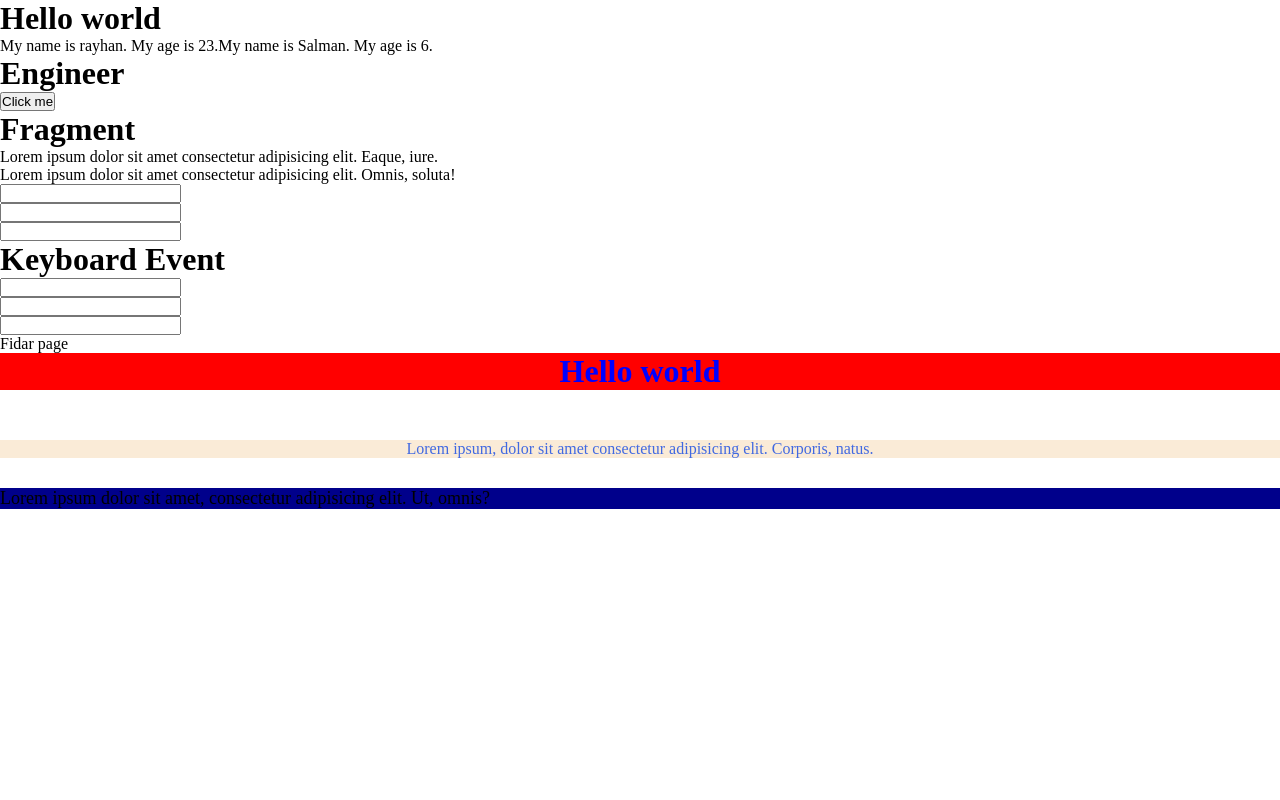
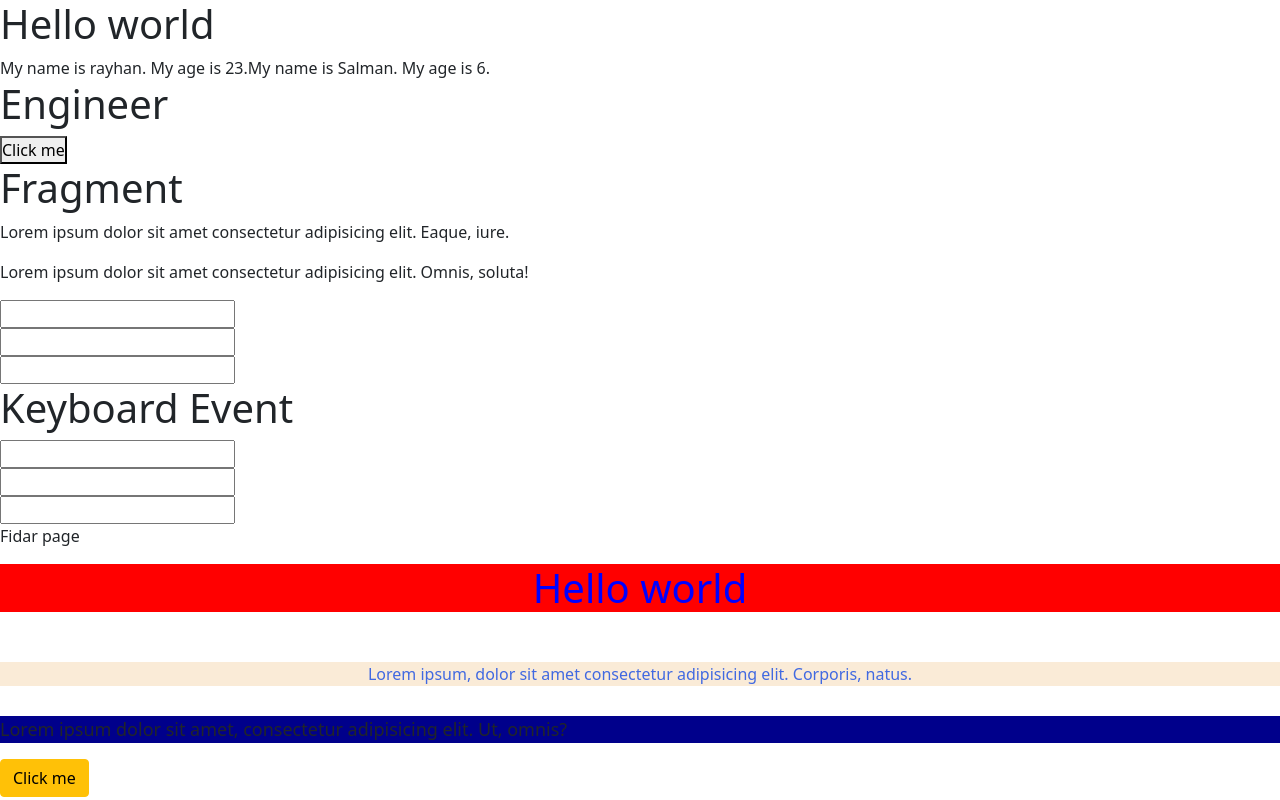
Before and after one commit to SayedUddinRayhan/React-Learning, a React (Create React App) app in the folder 01/first_app/: page / in a window 1280 px wide. Built offline with nearby package versions, Linux system fonts and the light colour scheme.

Commit message:
Learned react bootstrap

```diff
--- a/01/first_app/public/index.html
+++ b/01/first_app/public/index.html
@@ -1,43 +1,30 @@
 <!DOCTYPE html>
 <html lang="en">
+
 <head>
   <meta charset="utf-8" />
   <link rel="icon" href="%PUBLIC_URL%/favicon.ico" />
   <meta name="viewport" content="width=device-width, initial-scale=1" />
   <meta name="theme-color" content="#000000" />
-    <meta
-      name="description"
-      content="Web site created using create-react-app"
-    />
+  <meta name="description" content="Web site created using create-react-app" />
   <link rel="apple-touch-icon" href="%PUBLIC_URL%/logo192.png" />
-    <!--
-      manifest.json provides metadata used when your web app is installed on a
-      user's mobile device or desktop. See https://developers.google.com/web/fundamentals/web-app-manifest/
-    -->
+
   <link rel="manifest" href="%PUBLIC_URL%/manifest.json" />
-    <!--
-      Notice the use of %PUBLIC_URL% in the tags above.
-      It will be replaced with the URL of the `public` folder during the build.
-      Only files inside the `public` folder can be referenced from the HTML.
+  <link href="https://cdn.jsdelivr.net/npm/bootstrap@5.0.2/dist/css/bootstrap.min.css" rel="stylesheet"
+    integrity="sha384-EVSTQN3/azprG1Anm3QDgpJLIm9Nao0Yz1ztcQTwFspd3yD65VohhpuuCOmLASjC" crossorigin="anonymous">
 
-      Unlike "/favicon.ico" or "favicon.ico", "%PUBLIC_URL%/favicon.ico" will
-      work correctly both with client-side routing and a non-root public URL.
-      Learn how to configure a non-root public URL by running `npm run build`.
-    -->
+
   <title>React App</title>
 </head>
+
 <body>
   <noscript>You need to enable JavaScript to run this app.</noscript>
   <div id="root"></div>
-    <!--
-      This HTML file is a template.
-      If you open it directly in the browser, you will see an empty page.
 
-      You can add webfonts, meta tags, or analytics to this file.
-      The build step will place the bundled scripts into the <body> tag.
 
-      To begin the development, run `npm start` or `yarn start`.
-      To create a production bundle, use `npm run build` or `yarn build`.
-    -->
+  <script src="https://cdn.jsdelivr.net/npm/bootstrap@5.0.2/dist/js/bootstrap.bundle.min.js"
+    integrity="sha384-MrcW6ZMFYlzcLA8Nl+NtUVF0sA7MsXsP1UyJoMp4YLEuNSfAP+JcXn/tWtIaxVXM"
+    crossorigin="anonymous"></script>
 </body>
+
 </html>
--- a/01/first_app/src/App.js
+++ b/01/first_app/src/App.js
@@ -11,6 +11,7 @@
 import Fidar from './Pages/Fidar';
 import Style from './Pages/Style';
 import CSSmodule from './Pages/CSSmodule';
+import Reactbootstrap from './Pages/Reactbootstrap';
 function App() {
   return (
     <React.Fragment>
@@ -23,6 +24,7 @@
       <Adminpanel />
       <Style />
       <CSSmodule />
+      <Reactbootstrap />
     </React.Fragment>
   );
 }
--- /dev/null
+++ b/01/first_app/src/Pages/Reactbootstrap.jsx
@@ -0,0 +1,11 @@
+import React from 'react'
+
+function Reactbootstrap() {
+    return (
+        <div>
+            <button className='btn btn-warning'>Click me</button>
+        </div>
+    )
+}
+
+export default Reactbootstrap
```
Lines whose indentation alone changed are shown as unchanged.
